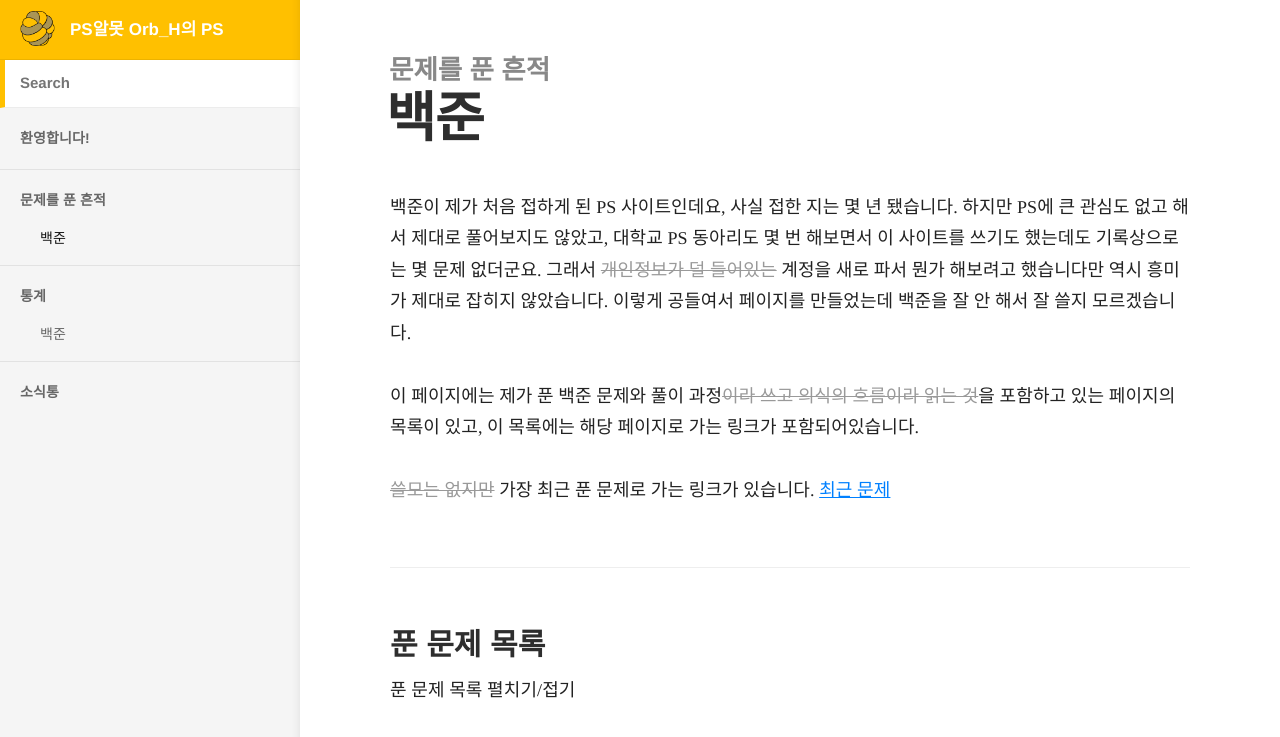
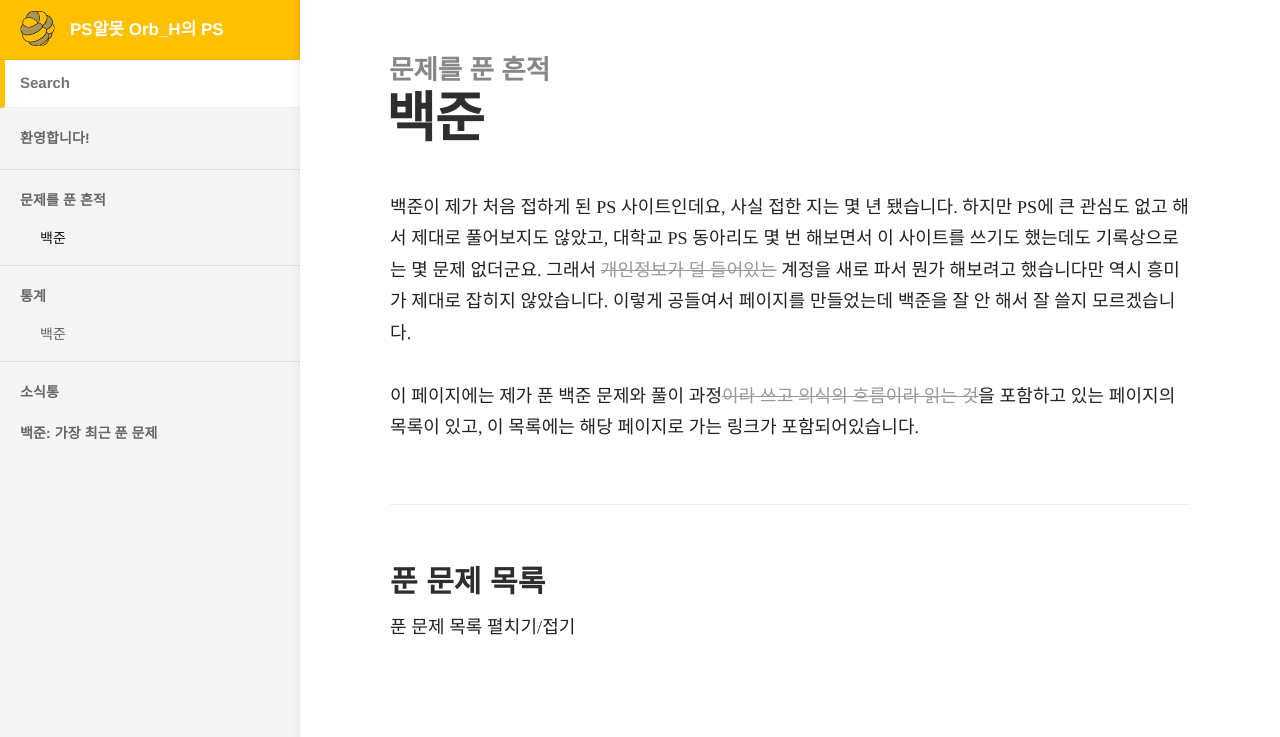
Before and after one commit to Orb-H/nojam, a Jekyll site: the page built from docs/_docs/nojam.md, in a window 1280 px wide. Shown: the top 737 px of the page. Built offline with Jekyll 4.4.1, drawn with Linux system fonts in a browser that asks for light colours.

Commit message:
move link of recent nojam problem to sidebar

```diff
--- a/docs/_docs/nojam.md
+++ b/docs/_docs/nojam.md
@@ -7,8 +7,6 @@ order: 1
 백준이 제가 처음 접하게 된 PS 사이트인데요, 사실 접한 지는 몇 년 됐습니다. 하지만 PS에 큰 관심도 없고 해서 제대로 풀어보지도 않았고, 대학교 PS 동아리도 몇 번 해보면서 이 사이트를 쓰기도 했는데도 기록상으로는 몇 문제 없더군요. 그래서 ~~개인정보가 덜 들어있는~~ 계정을 새로 파서 뭔가 해보려고 했습니다만 역시 흥미가 제대로 잡히지 않았습니다. 이렇게 공들여서 페이지를 만들었는데 백준을 잘 안 해서 잘 쓸지 모르겠습니다.
 
 이 페이지에는 제가 푼 백준 문제와 풀이 과정~~이라 쓰고 의식의 흐름이라 읽는 것~~을 포함하고 있는 페이지의 목록이 있고, 이 목록에는 해당 페이지로 가는 링크가 포함되어있습니다.
-
-~~쓸모는 없지만~~ 가장 최근 푼 문제로 가는 링크가 있습니다. [최근 문제]({{ site.baseurl }}/nojam/recent)
 
 ### 푼 문제 목록
 
--- a/docs/_layouts/default.html
+++ b/docs/_layouts/default.html
@@ -93,6 +93,10 @@
 						{% assign changelog = site.html_pages | where: 'url', '/updates/' | first %}
 						<a href="{{ site.baseurl }}/updates/">{{ changelog.title }}</a>
 					</li>
+					<li class="nav-item top-level">
+						{% assign changelog = site.html_pages | where: 'url', '/nojam/recent' | first %}
+						<a href="{{ site.baseurl }}/nojam/recent">백준: 가장 최근 푼 문제</a>
+					</li>
 				</ul>
 			</nav>
 		</header>
```
Also changed, not shown: docs/index.md (+1 -1 lines).
